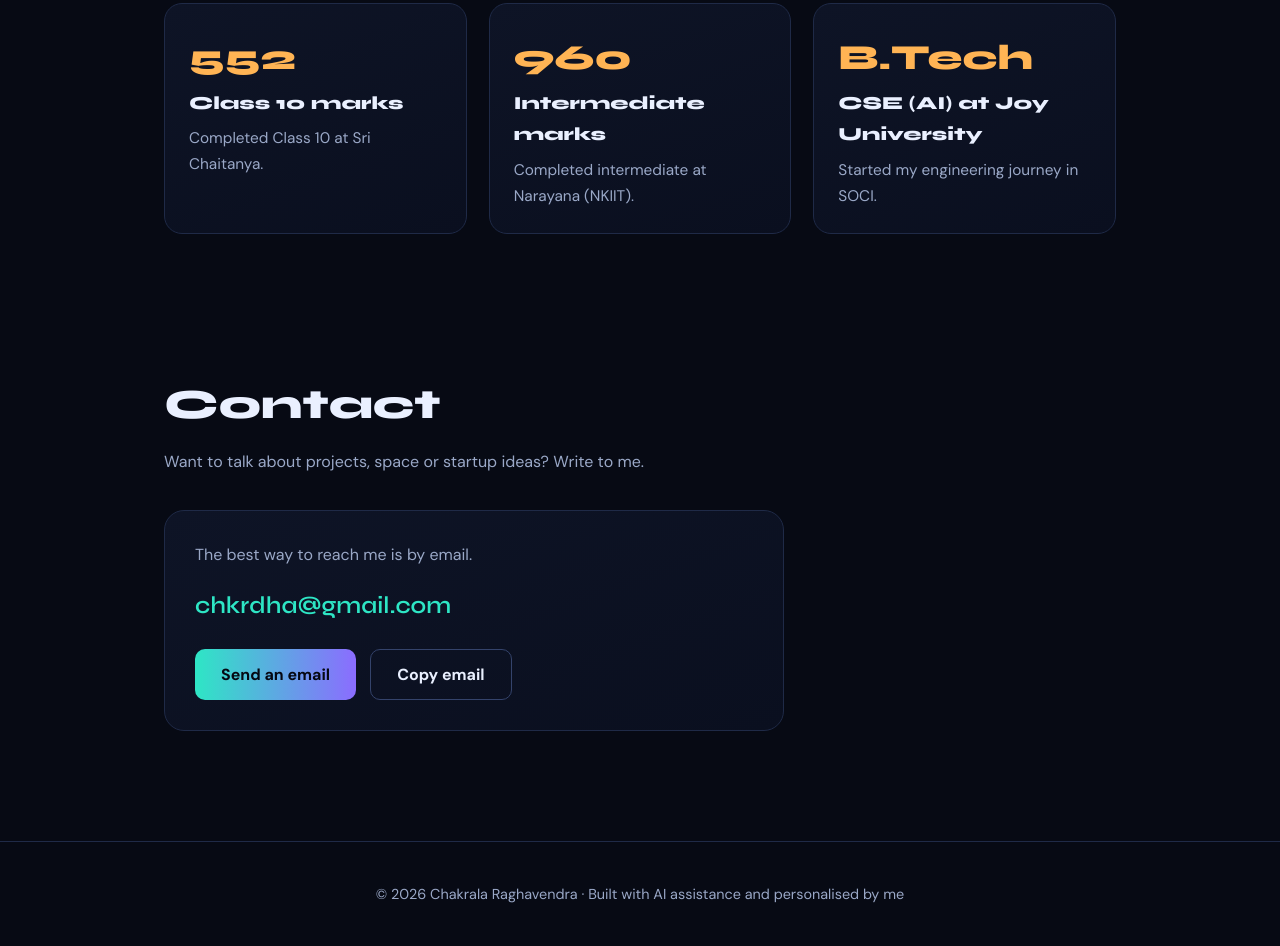
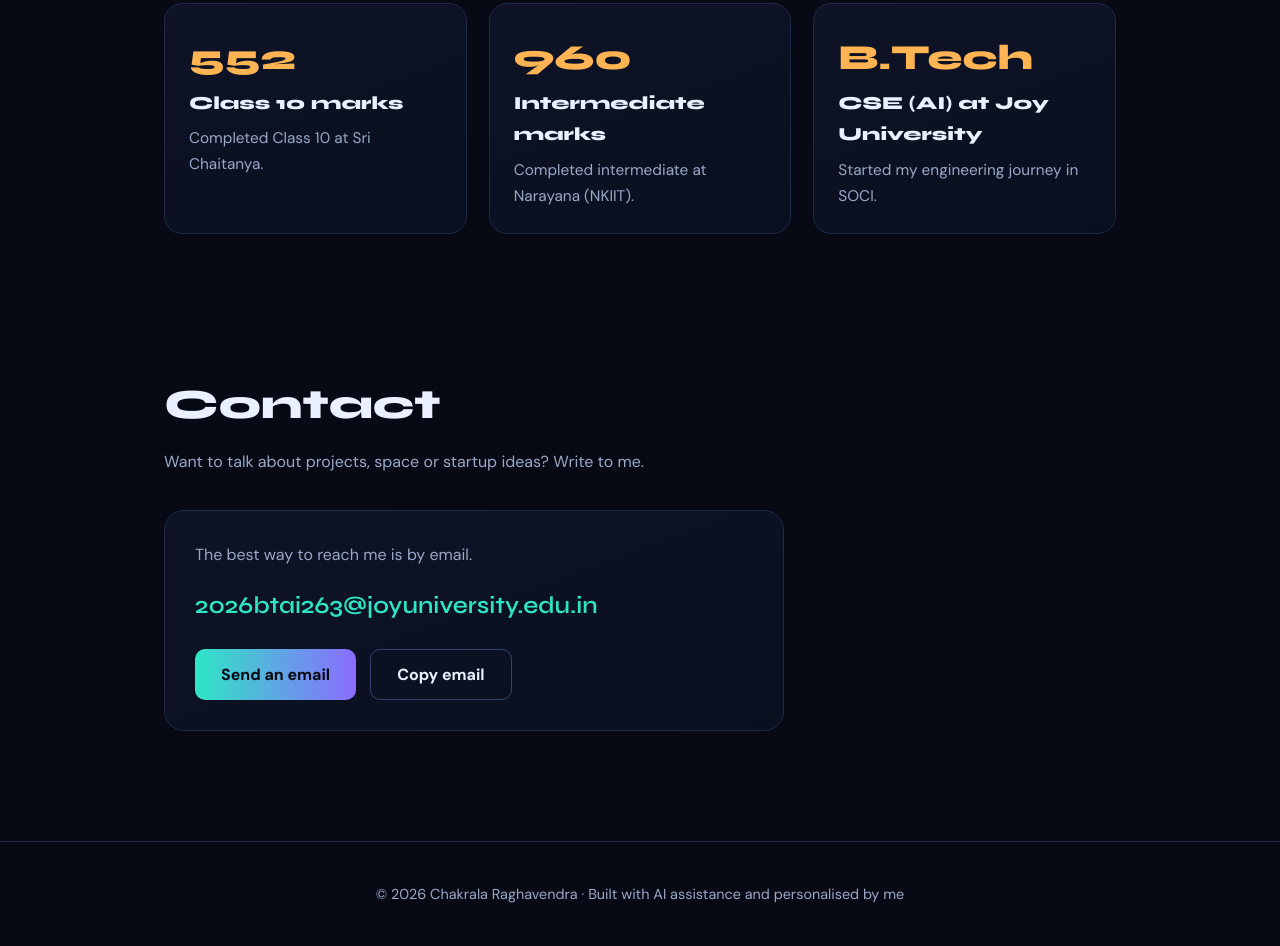
Before and after one commit to raghavendra-sharma12/PORTFOLIO, a plain HTML site: page index.html in a window 1280 px wide. Shown: the part 3445-4391 px from the top of the page. Drawn offline with Linux system fonts and the light colour scheme.

Commit message:
Update portfolio with latest version

```diff
--- a/index.html
+++ b/index.html
@@ -170,8 +170,8 @@ footer{position:relative;z-index:1;text-align:center;padding:40px 5%;color:var(-
   <p class="lead rv">Want to talk about projects, space or startup ideas? Write to me.</p>
   <div class="contact-box rv">
     <p>The best way to reach me is by email.</p>
-    <a class="mail" href="mailto:chkrdha@gmail.com">chkrdha@gmail.com</a>
-    <div class="btns" style="margin-top:22px"><a class="btn p" href="mailto:chkrdha@gmail.com?subject=Hello%20Raghavendra">Send an email</a><button class="btn s" id="copy">Copy email</button></div>
+    <a class="mail" href="mailto:2026btai263@joyuniversity.edu.in">2026btai263@joyuniversity.edu.in</a>
+    <div class="btns" style="margin-top:22px"><a class="btn p" href="mailto:2026btai263@joyuniversity.edu.in?subject=Hello%20Raghavendra">Send an email</a><button class="btn s" id="copy">Copy email</button></div>
   </div>
 </section>
 </main>
@@ -212,7 +212,7 @@ o.textContent='Total: '+t+'/500 · Percentage: '+p.toFixed(1)+'% · Grade: '+g};
 $('w-go').onclick=function(){var v=parseFloat($('w-in').value),s=$('w-sel'),o=$('w-out');if(isNaN(v)||v<=0){o.textContent='Enter a weight greater than 0.';return}
 o.textContent='On '+s.options[s.selectedIndex].text+' you would weigh '+(v*parseFloat(s.value)).toFixed(1)+' kg.'};
 /* copy email */
-$('copy').onclick=function(){var b=this;try{navigator.clipboard.writeText('chkrdha@gmail.com').then(function(){b.textContent='Copied!'},function(){b.textContent='Select and copy above'})}catch(e){b.textContent='Select and copy above'}setTimeout(function(){b.textContent='Copy email'},2000)};
+$('copy').onclick=function(){var b=this;try{navigator.clipboard.writeText('2026btai263@joyuniversity.edu.in').then(function(){b.textContent='Copied!'},function(){b.textContent='Select and copy above'})}catch(e){b.textContent='Select and copy above'}setTimeout(function(){b.textContent='Copy email'},2000)};
 })();
 </script>
 </body>
```
